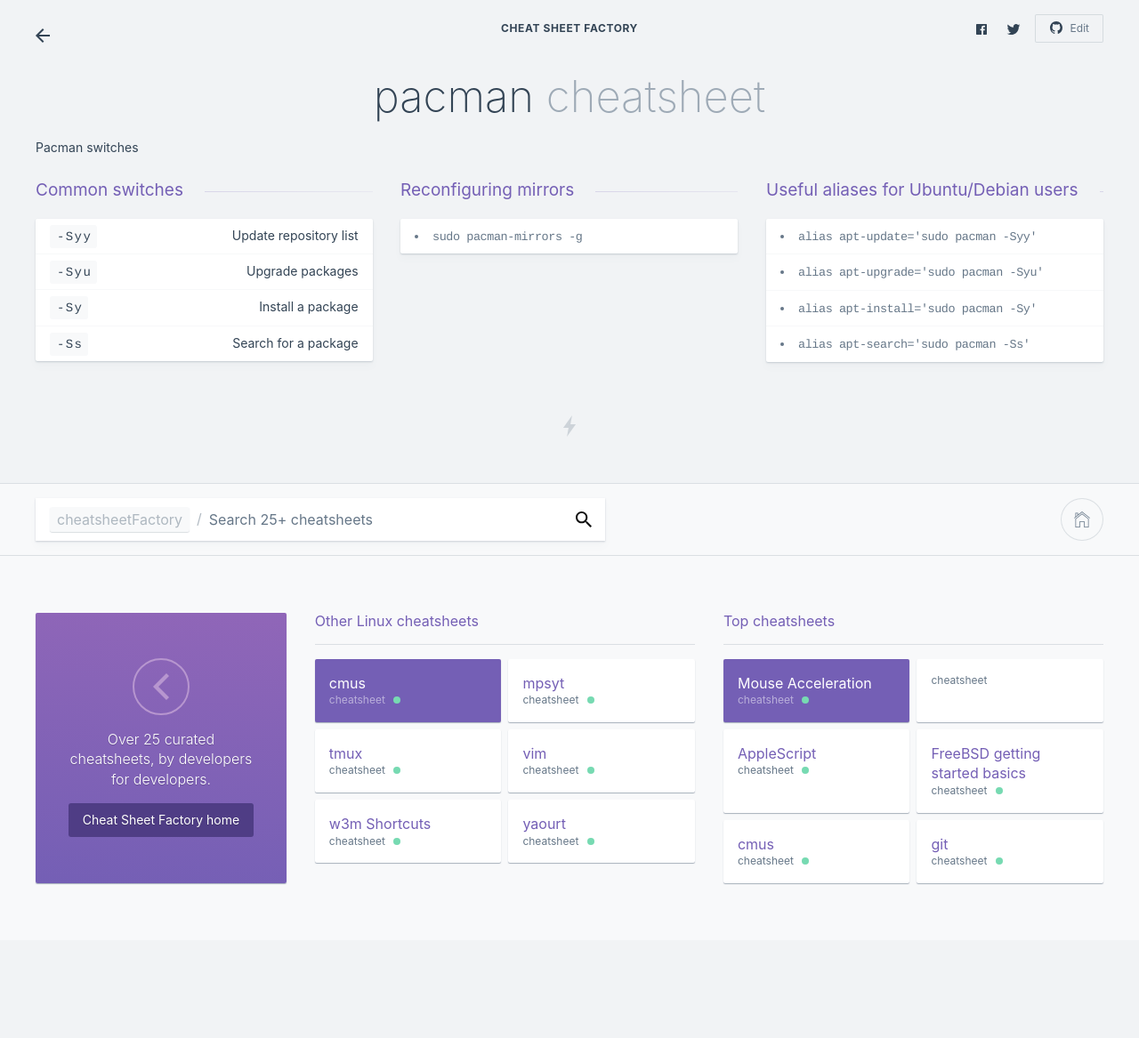
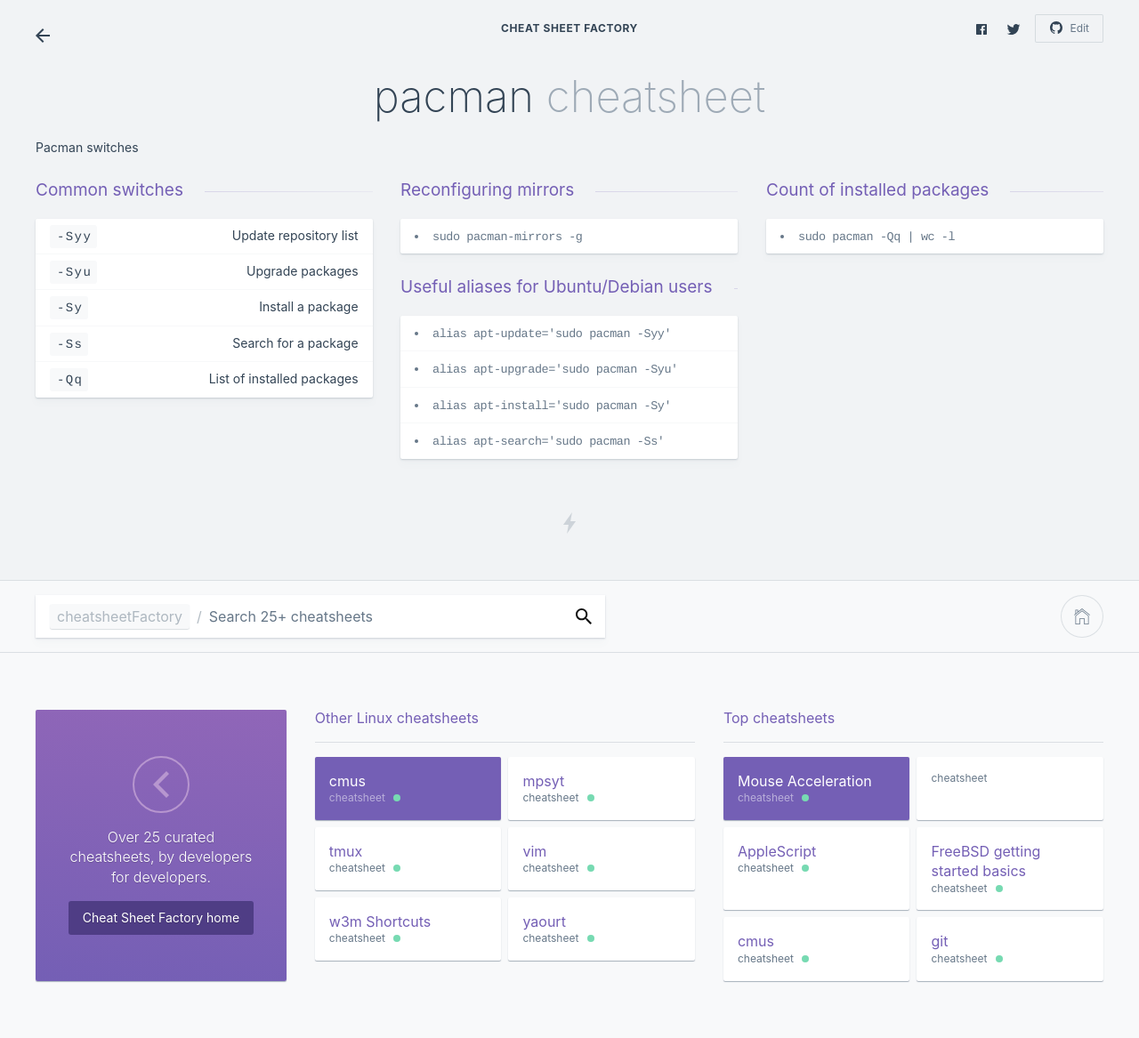
Before and after one commit to kasramp/cheat-sheet-factory, a Jekyll site: the page built from linux/pacman.md, in a window 1280 px wide. Shown: the whole page at 89% size. Built offline with Jekyll 4.4.1, drawn with Linux system fonts in a browser that asks for light colours; before the commit the page ends 1057 px from its top, so only the background shows below that.

Commit message:
Update pacman cheat sheet

```diff
--- a/linux/pacman.md
+++ b/linux/pacman.md
@@ -21,11 +21,16 @@ Switches
 | `-Syu` | Upgrade packages |
 | `-Sy` | Install a package |
 | `-Ss` | Search for a package |
+| `-Qq` | List of installed packages |
 {: .-shortcuts}
 
 ### Reconfiguring mirrors
 
 + `sudo pacman-mirrors -g`
+
+### Count of installed packages
+
++ `sudo pacman -Qq | wc -l`
 
 ### Useful aliases for Ubuntu/Debian users
 
```
Also changed, not shown: other parts of linux/pacman.md (+1 -1 lines).
